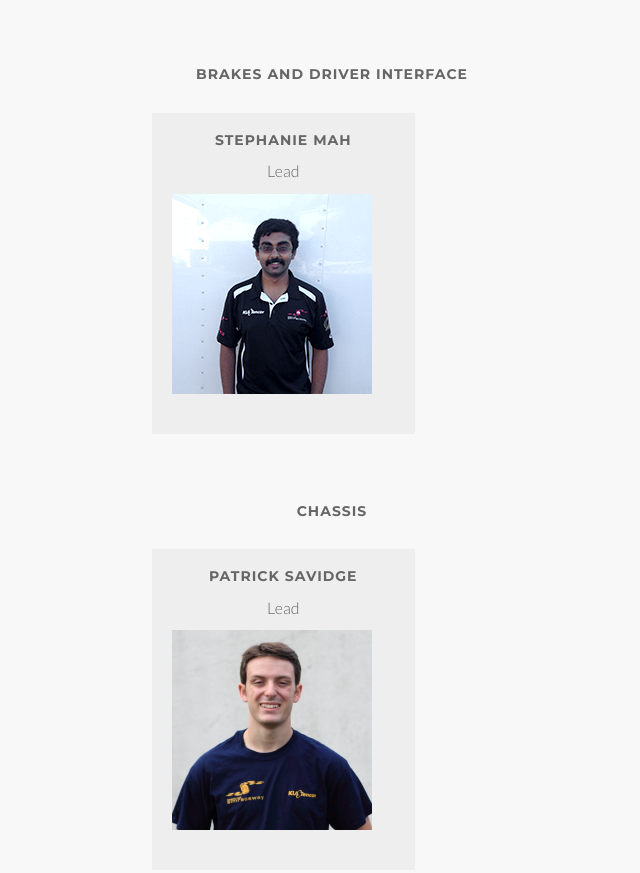
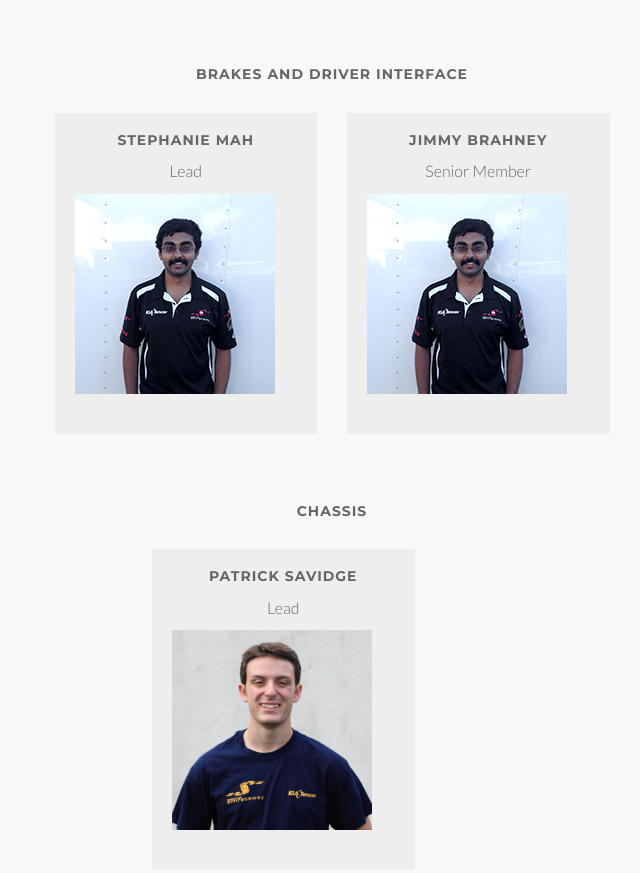
Before and after one commit to fsaeberkeley/fsaeberkeley.github.io, a plain HTML site: page team.html in a window 1280 px wide. Shown: the part 1155-2028 px from the top of the page, without its empty margins (308-948 px from the left). Drawn offline with Linux system fonts and the light colour scheme.

Commit message:
add jbrahney

```diff
--- a/team.html
+++ b/team.html
@@ -131,11 +131,20 @@
 	        </div>
 			<h5>Brakes and Driver Interface</h5>
 	        <div class="row" style="margin-bottom:5em;">
-				<div class="col-xs-6 col-sm-3 col-sm-offset-4 col-md-3 col-md-offset-4">
+				<div class="col-xs-6 col-sm-3 col-sm-offset-3 col-md-3 col-md-offset-3">
 	                <div class="team boxed-grey">
 	                    <div class="inner">
 							<h5>Stephanie Mah</h5>
 	                        <p class="subtitle">Lead</p>
+	                        <div class="avatar"><img src="img/team/piyush_p.jpg" alt="" class="img-responsive" /></div>
+	                    </div>
+	                </div>
+	            </div>
+				<div class="col-xs-6 col-sm-3 col-md-3">
+	                <div class="team boxed-grey">
+	                    <div class="inner">
+							<h5>Jimmy Brahney</h5>
+	                        <p class="subtitle">Senior Member</p>
 	                        <div class="avatar"><img src="img/team/piyush_p.jpg" alt="" class="img-responsive" /></div>
 	                    </div>
 	                </div>
```
